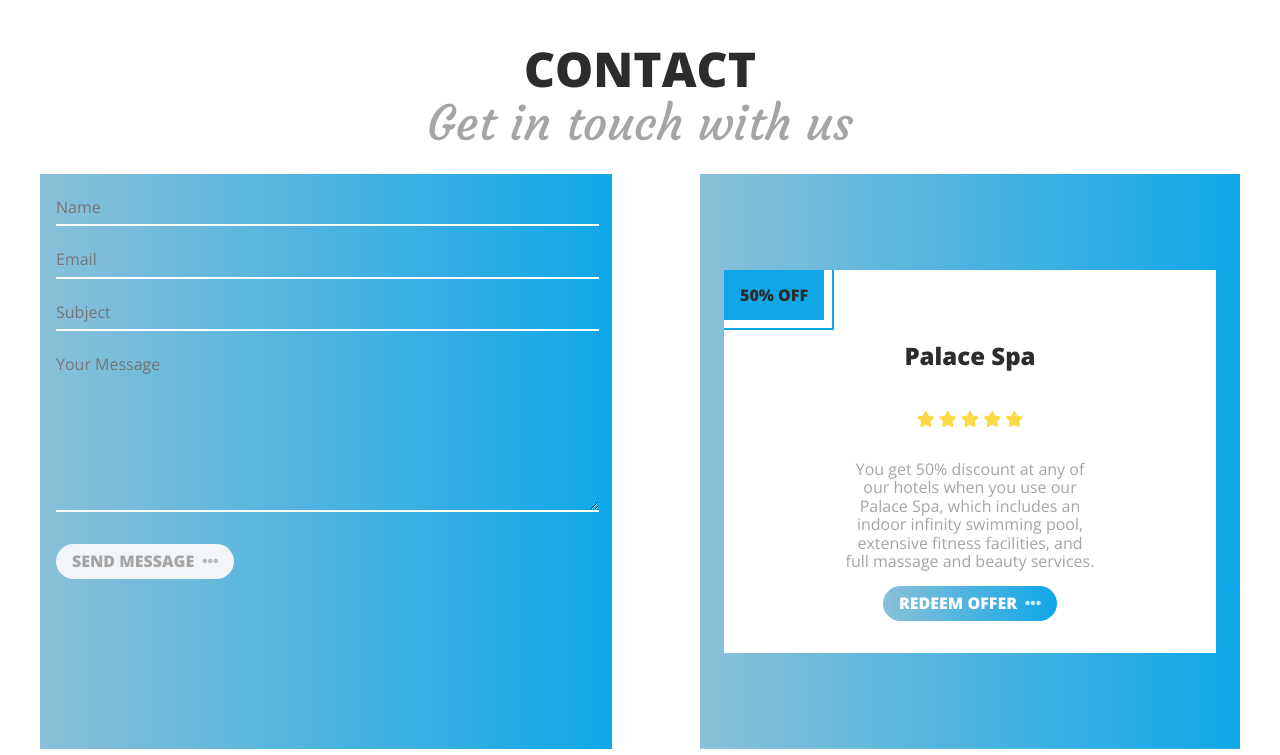
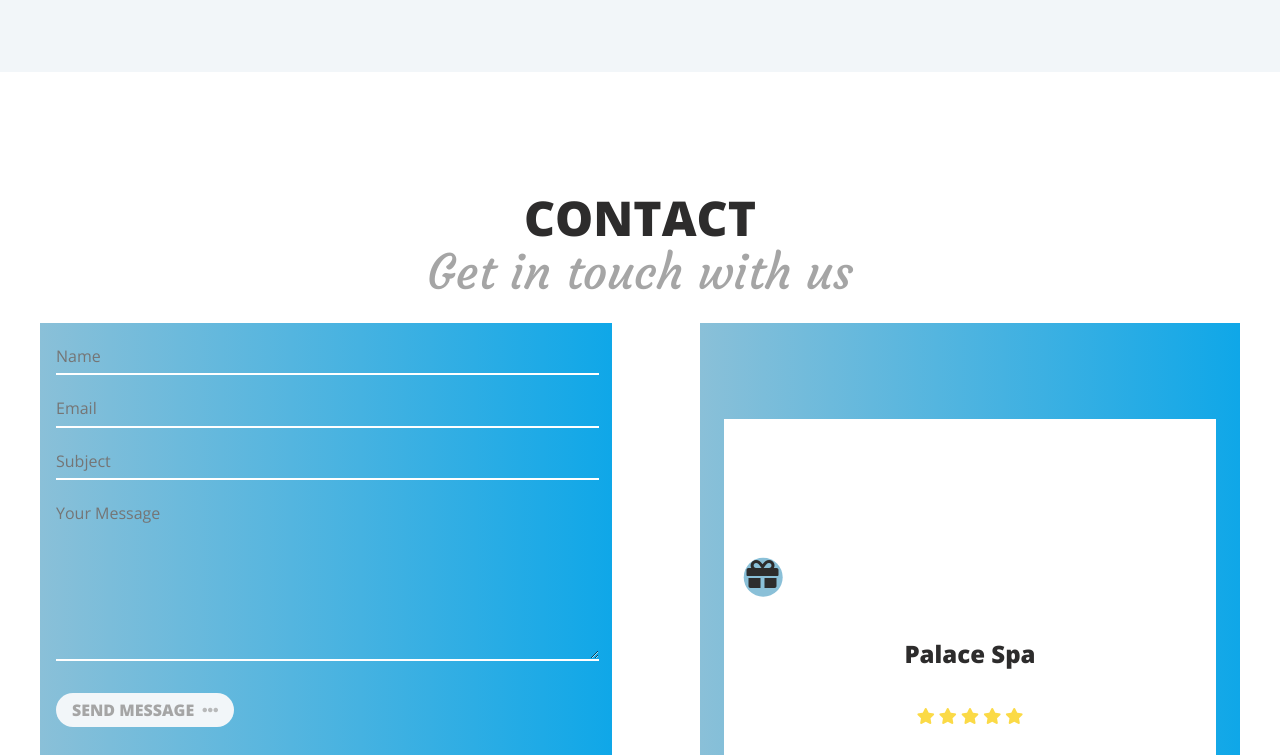
Before and after one commit to samiiexx/hotel-express, a website: page src/index.html in a window 1280 px wide. Shown: the part 3730-4485 px from the top of the page. Drawn offline with nearby package versions, Linux system fonts and the light colour scheme; files that its build step writes are made by us from their sources; files whose address does not match are found by name.

Commit message:
Include clip path content and styles

```diff
--- a/src/index.html
+++ b/src/index.html
@@ -159,9 +159,19 @@
         <section class="offer py">
             <div class="container">
                 <div class="offer-content">
-                    <div class="discount">
+                    <!-- <div class="discount">
                         40% off
+                    </div> -->
+                    <div class="clipped">
+                        <div class="inner">
+                            <span class="span"><i class="fas fa-gift fa-2x"></i></span>
+                            <p class="text-bold">Surprise</p>
+                            <p class="inner-text">
+                                 You have qualified for <span class="text-bold">40%</span> discount!
+                            </p>
+                        </div>
                     </div>
+
                     <h5 class="hotel-name">The Paradise Hotel</h5>
                     <div class="hotel-rating">
                         <i class="fas fa-star rating"></i>
@@ -260,9 +270,17 @@
                     <section class="offer py">
                         <div class="container">
                             <div class="offer-content">
-                                <div class="discount">
-                                    50% off
+                                <div class="clipped">
+                                    <div class="inner">
+                                        <span class="span"><i class="fas fa-gift fa-2x"></i></span>
+                                        <p class="text-bold">Surprise</p>
+                                        <p class="inner-text">
+                                             You have qualified for <span class="text-bold">40%</span> discount!
+                                        </p>
+                                    </div>
                                 </div>
+
+
                                 <h5 class="hotel-name">Palace Spa</h5>
                                 <div class="hotel-rating">
                                     <i class="fas fa-star rating"></i>
--- a/src/sass/_base.scss
+++ b/src/sass/_base.scss
@@ -292,17 +292,52 @@ body {
     overflow: hidden;
 }
 
-.discount {
-    background-color: $blue-solid;
+// .discount {
+//     background-color: $blue-solid;
+//     position: absolute;
+//     top: 0;
+//     left: 0;
+//     padding: 1rem;
+//     font-weight: bold;
+//     text-transform: uppercase;
+//     outline: 2px solid $blue-solid;
+//     outline-offset: 0.5rem;
+// }
+.inner {
+    background: $blue-light;
+    padding: 1rem;
+    border-radius: 1rem;
+    width: 200px;
+    cursor: pointer;
+    position: relative;
+    clip-path: circle(10% at 10% 85%);
+    transition: clip-path 0.5s;
+
+    &:hover{
+        clip-path: circle(85%);
+    }
+}
+
+.span {
+    font-weight: bold;
     position: absolute;
-    top: 0;
-    left: 0;
-    padding: 1rem;
-    font-weight: bold;
-    text-transform: uppercase;
-    outline: 2px solid $blue-solid;
-    outline-offset: 0.5rem;
+    bottom: 0.6rem;
+    left: .4rem;
 }
+
+.inner:hover .span {
+    color: rgba(255, 255, 255, 0);
+   }
+
+ .text-bold {
+       font-size: 1.2rem;
+       text-transform: uppercase;
+       color: $offwhite;
+   }
+
+   .inner-text {
+       color: $offwhite;
+   }
 
 .paragraph {
     color: $gray;
```
